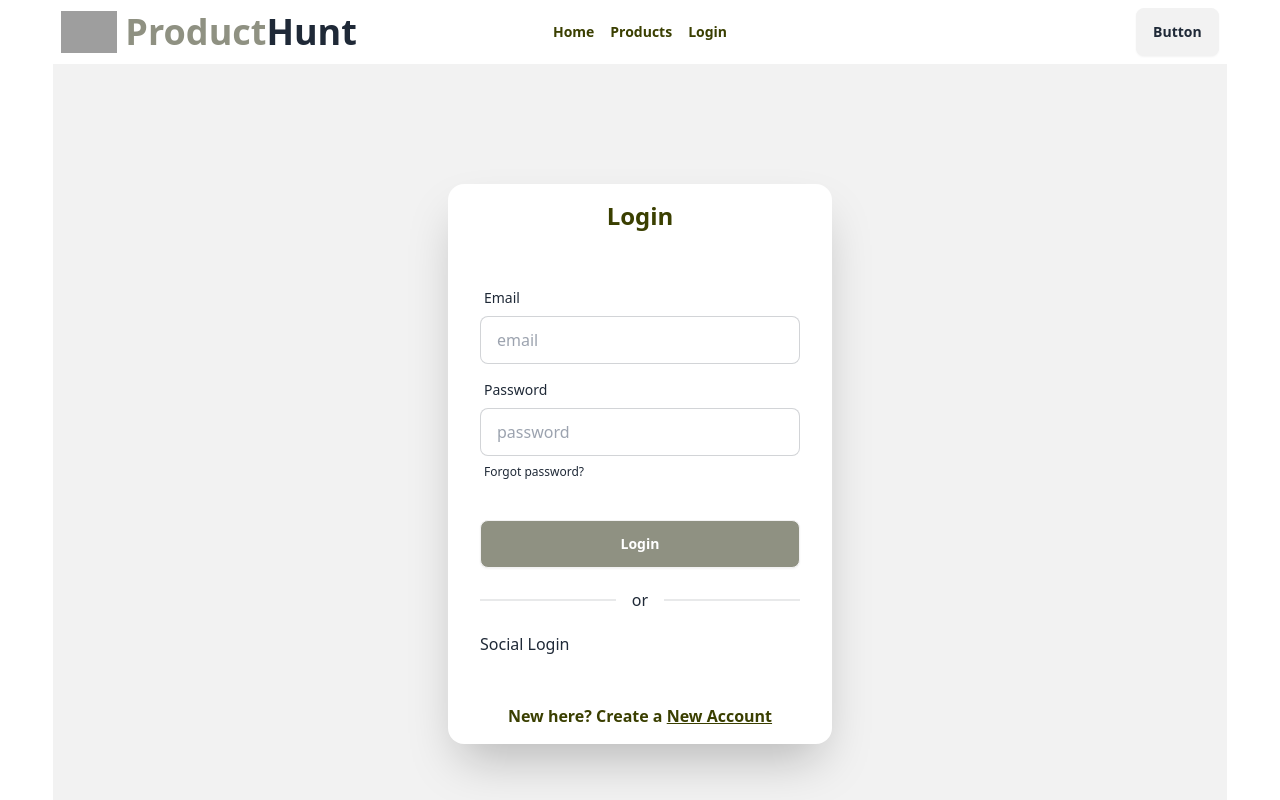
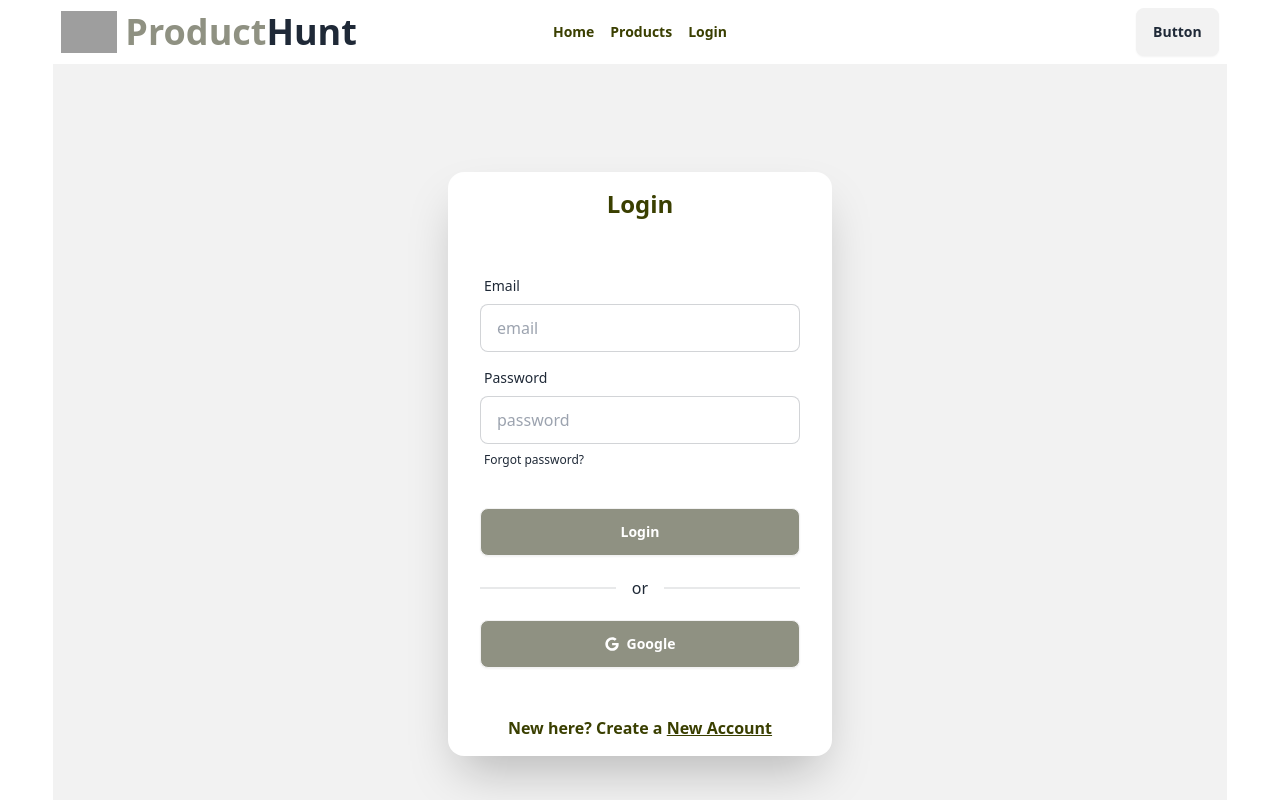
Before and after one commit to nithilanoor/product-hunt, a React (Vite) app: page /login in a window 1280 px wide. Shown: the top 800 px of the page. Built offline with nearby package versions, Linux system fonts and the light colour scheme; no server answers; grey boxes are pictures that could not be loaded.

Commit message:
Social Login Implementation

```diff
--- a/src/components/SocialLogin.jsx
+++ b/src/components/SocialLogin.jsx
@@ -1,37 +1,37 @@
 import { FaGoogle } from "react-icons/fa";
 import useAuth from "../hooks/useAuth";
-import useAxiosPublic from "../hooks/useAxiosPublic";
-import { useNavigate } from "react-router-dom";
+// import useAxiosPublic from "../hooks/useAxiosPublic";
+// import { useNavigate } from "react-router-dom";
 
 
 const SocialLogin = () => {
 
     const { googleSignIn } = useAuth();
-    const axiosPublic = useAxiosPublic();
-    const navigate = useNavigate();
+    // const axiosPublic = useAxiosPublic();
+    // const navigate = useNavigate();
 
     const handleGoogleSignIn = () => {
         googleSignIn()
             .then(result => {
-                console.log(result.user);
-                const userInfo = {
-                    email: result.user?.email,
-                    name: result.user?.displayName
-                }
-                axiosPublic.post('/users', userInfo)
-                    .then(res => {
-                        console.log(res.data);
-                        navigate('/');
-                    })
+                // console.log(result.user);
+                // const userInfo = {
+                //     email: result.user?.email,
+                //     name: result.user?.displayName
+                // }
+                // axiosPublic.post('/users', userInfo)
+                //     .then(res => {
+                //         console.log(res.data);
+                //         navigate('/');
+                //     })
             })
     }
 
     return (
-        <div>
-            <div>
-                <button onClick={handleGoogleSignIn} className="btn w-full text-white bg-[#D1A054B3] hover:bg-white hover:text-[#D1A054B3]"><FaGoogle></FaGoogle> Google</button>
-            </div>
+
+        <div className="form-control">
+            <button onClick={handleGoogleSignIn} className="btn hover:bg-[#F4F1EC] bg-[#8f9182] text-white hover:text-[#3A3F00]"><FaGoogle></FaGoogle> Google</button>
         </div>
+
     );
 };
 
--- a/src/pages/Login.jsx
+++ b/src/pages/Login.jsx
@@ -1,5 +1,6 @@
 import { Link } from "react-router-dom";
 import useAuth from "../hooks/useAuth";
+import SocialLogin from "../components/SocialLogin";
 
 
 const Login = () => {
@@ -50,7 +51,7 @@ const Login = () => {
                         </div>
                         <div className="divider">or</div>
                         <div className="form-control">
-                            Social Login
+                            <SocialLogin></SocialLogin>
                         </div>
                     </form>
                     <div className='mx-auto py-4'>
--- a/src/pages/Register.jsx
+++ b/src/pages/Register.jsx
@@ -1,6 +1,7 @@
 import { useForm } from "react-hook-form";
 import { Link } from "react-router-dom";
 import useAuth from "../hooks/useAuth";
+import SocialLogin from "../components/SocialLogin";
 
 
 const Register = () => {
@@ -107,7 +108,7 @@ const Register = () => {
                         </div>
                         <div className="divider">or</div>
                         <div className="form-control">
-                            Social Login
+                            <SocialLogin></SocialLogin>
                         </div>
                     </form>
                     <div className='mx-auto py-4'>
```
